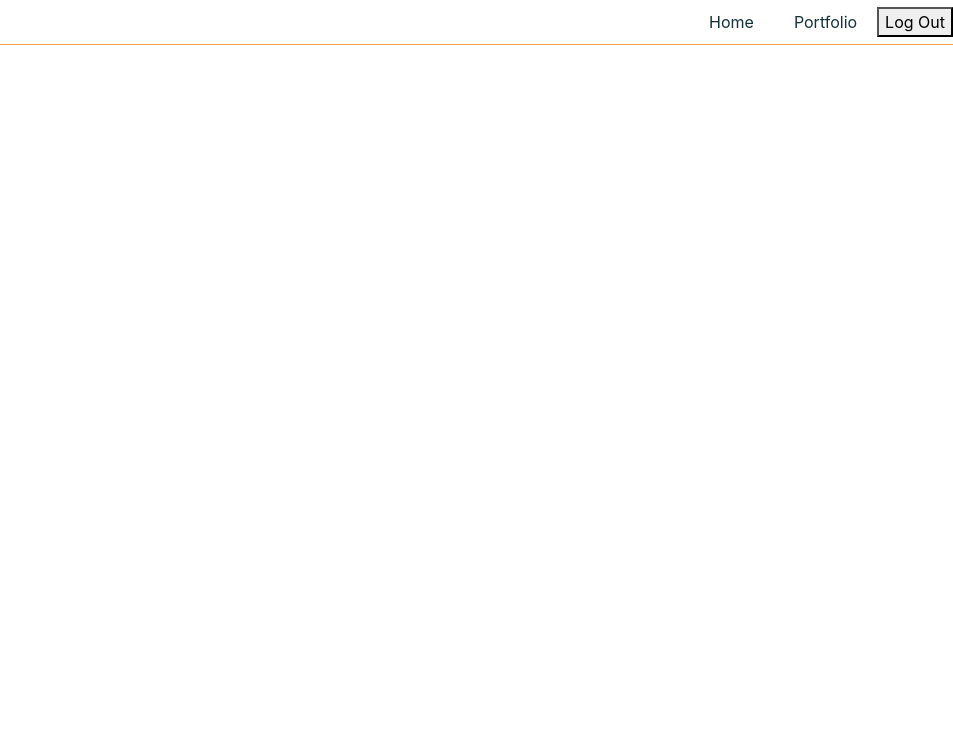
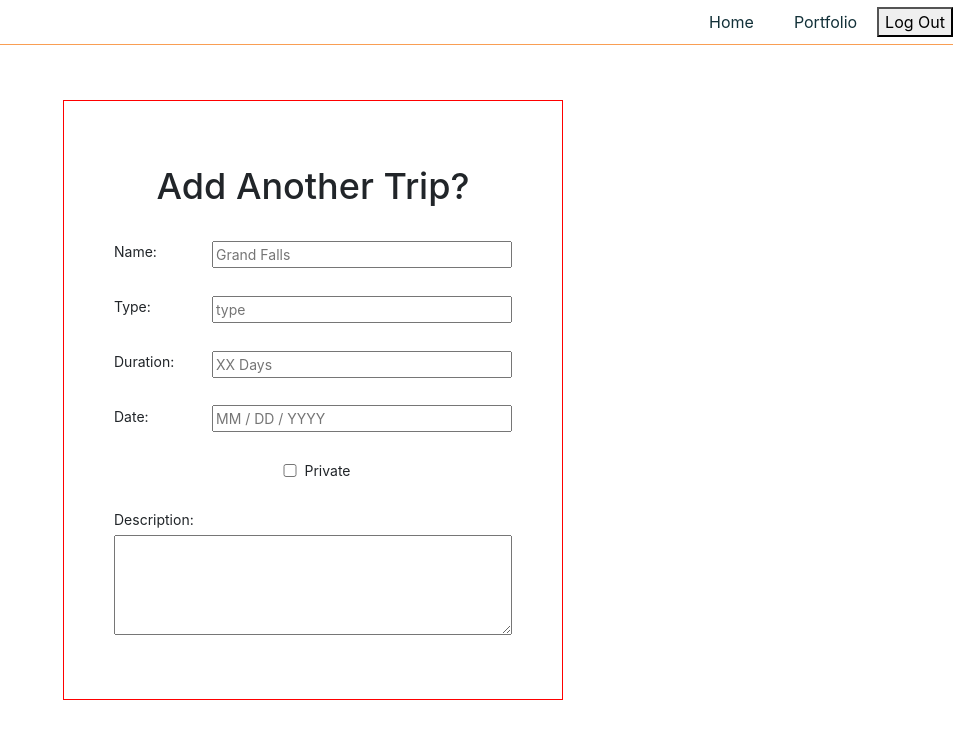
Before and after one commit to guidr-pt/guidr-front-end, a React (Create React App) app in the folder guidr/: page /add-trip in a window 1280 px wide. Shown: the top 738 px of the page, without its empty margins (327-1280 px from the left). Built offline with nearby package versions, Linux system fonts and the light colour scheme.

Commit message:
Home and Prortfolio Authetication Complete

```diff
--- a/guidr/src/App.js
+++ b/guidr/src/App.js
@@ -1,6 +1,7 @@
 import React, { Component } from 'react';
 
 import Navigation from './components/Navigation';
+import TripForm from './components/PortfolioComp/TripForm';
 import Register from './views/Register';
 import Home from './views/Home';
 import Portfolio from './views/Portfolio';
@@ -19,6 +20,7 @@ class App extends Component {
         <Route exact path='/' render={props => <Register {...props}/>} />
         <Route path='/home' component={Home} />
         <Route path='/portfolio' component={Portfolio} />
+        <Route path='/add-trip' component={TripForm} />
         <Route path='access-denied' component={AccessDenied} />
       </div>
     );
--- a/guidr/src/components/HomeComp/TripModal.js
+++ b/guidr/src/components/HomeComp/TripModal.js
@@ -1,6 +1,5 @@
 import React from 'react';
 
-import { connect } from 'react-redux';
 import { Button, Modal, ModalHeader, ModalBody, ModalFooter } from 'reactstrap';
 
 
--- a/guidr/src/components/Login.js
+++ b/guidr/src/components/Login.js
@@ -1,7 +1,7 @@
 import React from 'react';
 import axios from 'axios';
 
-import { Link, withRouter } from 'react-router-dom';
+import { withRouter } from 'react-router-dom';
 
 import { connect } from 'react-redux';
 
--- a/guidr/src/components/Navigation.js
+++ b/guidr/src/components/Navigation.js
@@ -3,10 +3,6 @@ import { NavLink, withRouter } from 'react-router-dom';
 
 
 class Navigation extends React.Component {
-  constructor(props) {
-    super(props);
-  }
-
   signout = () => {
     localStorage.removeItem('jwtToken');
     this.props.history.push('/');
--- a/guidr/src/components/PortfolioComp/Profile.js
+++ b/guidr/src/components/PortfolioComp/Profile.js
@@ -1,6 +1,5 @@
 import React from 'react';
 import TripGrid from '../HomeComp/TripGrid';
-import TripForm from './TripForm';
 
 import { connect } from 'react-redux';
 
@@ -51,7 +50,6 @@ class Profile extends React.Component {
         </div>
 
         <TripGrid />
-        <TripForm />
       </div>
     );
   }
--- a/guidr/src/components/PortfolioComp/TripForm.js
+++ b/guidr/src/components/PortfolioComp/TripForm.js
@@ -24,38 +24,47 @@ class TripForm extends React.Component {
 
   render() {
     return (
+      <div className='trip-form__container'>
         <form>
           <h2>Add Another Trip?</h2>
 
+          <div className='textbox'>
             <label>Name:</label>
             <input type='text'
                    name='name'
                    placeholder='Grand Falls'
                    onChange={this.handleChange}
                    value={this.state.Name} />
+          </div>
 
+          <div className='textbox'>
             <label>Type:</label>
             <input type='text'
                    name='type'
                    placeholder='type'
                    onChange={this.handleChange}
                    value={this.state.type} />
+          </div>
 
+          <div className='textbox'>
             <label>Duration:</label>
             <input type='text'
                    name='duration'
                    placeholder='XX Days'
                    onChange={this.handleChange}
                    value={this.state.duration} />
+          </div>
 
+          <div className='textbox'>
             <label>Date:</label>
             <input type='text'
                    name='date'
                    placeholder='MM / DD / YYYY'
                    onChange={this.handleChange}
                    value={this.state.date}/>
+          </div>
 
-        <div>
+          <div className='checkbox'>
             <input type='checkbox'
                    name='private'
                    onChange={this.handleChange}
@@ -64,11 +73,15 @@ class TripForm extends React.Component {
             <span>Private</span>
           </div>
 
+          <div className='description'>
             <label>Description:</label>
             <textarea name='description'
                       onChange={this.handleChange}
                       value={this.state.description} />
+          </div>
+
         </form>
+      </div>
     )
   }
 }
--- a/guidr/src/css/index.css
+++ b/guidr/src/css/index.css
@@ -266,3 +266,55 @@ div .modal.show .modal-dialog .modal-body .modal-info div {
 div .modal.show .modal-dialog .modal-footer {
   justify-content: space-between;
 }
+.trip-form__container {
+  height: 100vh;
+  padding: 75px;
+  display: flex;
+  justify-content: center;
+  align-items: center;
+}
+.trip-form__container form {
+  border: 1px solid red;
+  display: flex;
+  flex-direction: column;
+  justify-content: space-around;
+  align-items: center;
+  height: 600px;
+  width: 100%;
+  max-width: 500px;
+  padding: 50px;
+  font-size: 1.4rem;
+}
+.trip-form__container form h2 {
+  font-size: 3.6rem;
+}
+.trip-form__container form div {
+  width: 100%;
+  display: flex;
+  justify-content: space-around;
+  align-items: center;
+}
+.trip-form__container form div input {
+  width: 100%;
+  max-width: 300px;
+}
+.trip-form__container form .textbox {
+  display: flex;
+  justify-content: space-between;
+}
+.trip-form__container form .checkbox {
+  width: 75px;
+}
+.trip-form__container form .description {
+  display: flex;
+  flex-direction: column;
+  justify-content: space-between;
+  align-items: flex-start;
+  max-width: 1000px;
+}
+.trip-form__container form .description textarea {
+  width: 100%;
+  min-height: 100px;
+  max-height: 350px;
+  max-width: 600px;
+}
--- a/guidr/src/less/index.less
+++ b/guidr/src/less/index.less
@@ -7,3 +7,4 @@ html {
 @import './home.less';
 @import './portfolio.less';
 @import './tripgrid.less';
+@import './trip-form.less';
--- /dev/null
+++ b/guidr/src/less/trip-form.less
@@ -0,0 +1,61 @@
+.trip-form__container {
+  height: 100vh;
+  padding: 75px;
+  display: flex;
+  justify-content: center;
+  align-items: center;
+
+  form {
+    border: 1px solid red;
+    display: flex;
+    flex-direction: column;
+    justify-content: space-around;
+    align-items: center;
+
+    height: 600px;
+    width: 100%;
+    max-width: 500px;
+
+    padding: 50px;
+    font-size: 1.4rem;
+
+    h2 {font-size: 3.6rem;}
+
+    div {
+    width: 100%;
+    display: flex;
+    justify-content: space-around;
+    align-items: center;
+
+      input {
+        width: 100%;
+        max-width: 300px;
+      }
+    }
+
+    .textbox {
+      display: flex;
+      justify-content: space-between;
+    }
+
+    .checkbox {
+      width: 75px;
+    }
+
+    .description {
+      display: flex;
+      flex-direction: column;
+      justify-content: space-between;
+      align-items: flex-start;
+
+      max-width: 1000px;
+
+      textarea {
+        width: 100%;
+        min-height: 100px;
+        max-height: 350px;
+        max-width: 600px;
+      }
+    }
+  }
+}
--- a/guidr/src/views/Home.js
+++ b/guidr/src/views/Home.js
@@ -1,12 +1,22 @@
 import React from 'react';
 import TripGrid from '../components/HomeComp/TripGrid';
-import TripModal from '../components/HomeComp/TripModal';
 
 import { connect } from 'react-redux';
 import { getTrips, getTrip } from '../actions';
 
 class Home extends React.Component {
+  authenticate = () => {
+    const token = localStorage.getItem('jwtToken');
+
+    if(token) {
+      this.props.history.push('/home')
+    } else {
+      this.props.history.push('/access-denied');
+    }
+  }
+
   componentDidMount(){
+    this.authenticate();
     this.props.getTrips();
     this.props.getTrip();
   }
--- a/guidr/src/views/Portfolio.js
+++ b/guidr/src/views/Portfolio.js
@@ -6,11 +6,18 @@ import { getUser } from '../actions';
 
 
 class Portfolio extends React.Component {
-  constructor(props) {
-    super(props);
+  authenticate = () => {
+    const token = localStorage.getItem('jwtToken');
+
+    if(token) {
+      this.props.history.push('/portfolio')
+    } else {
+      this.props.history.push('/access-denied');
+    }
   }
 
   componentDidMount(){
+    this.authenticate();
     this.props.getUser()
   }
 
```
Lines whose indentation alone changed are shown as unchanged.
